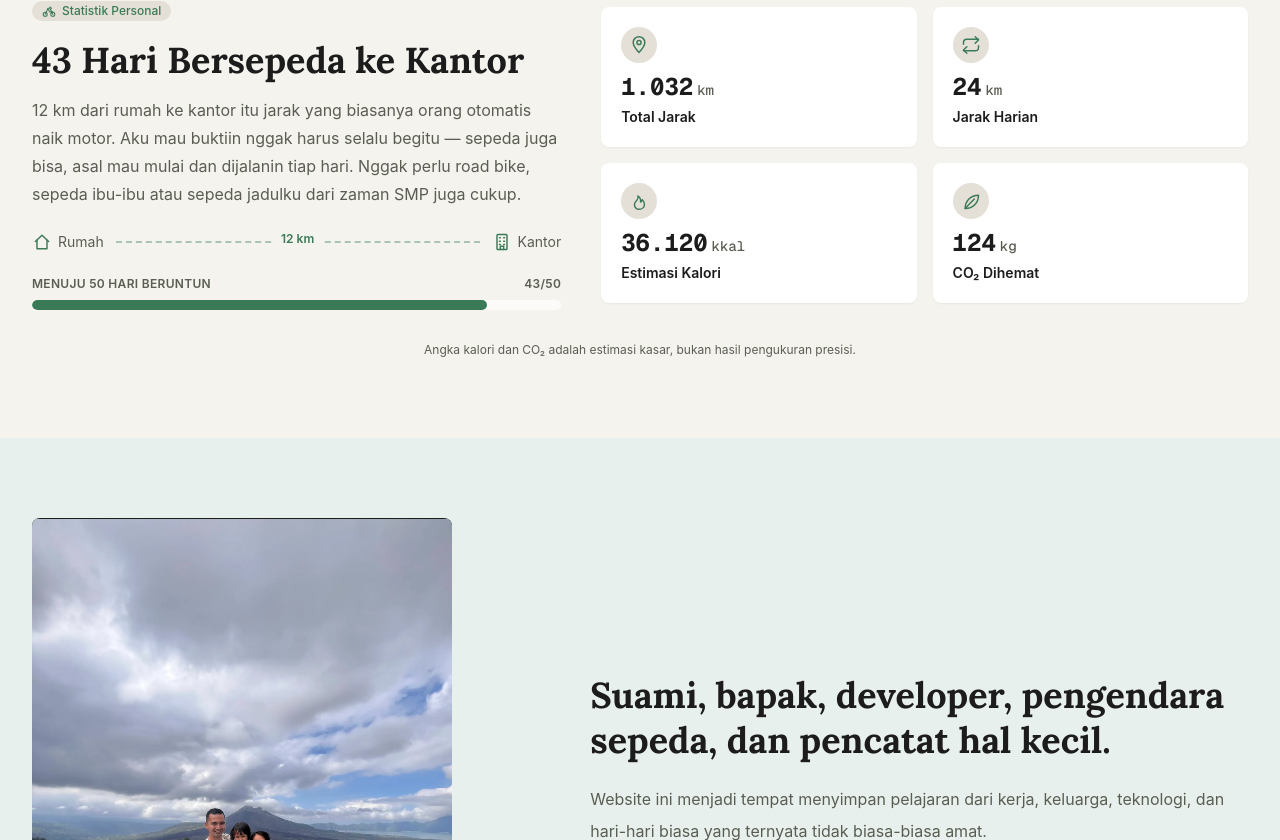
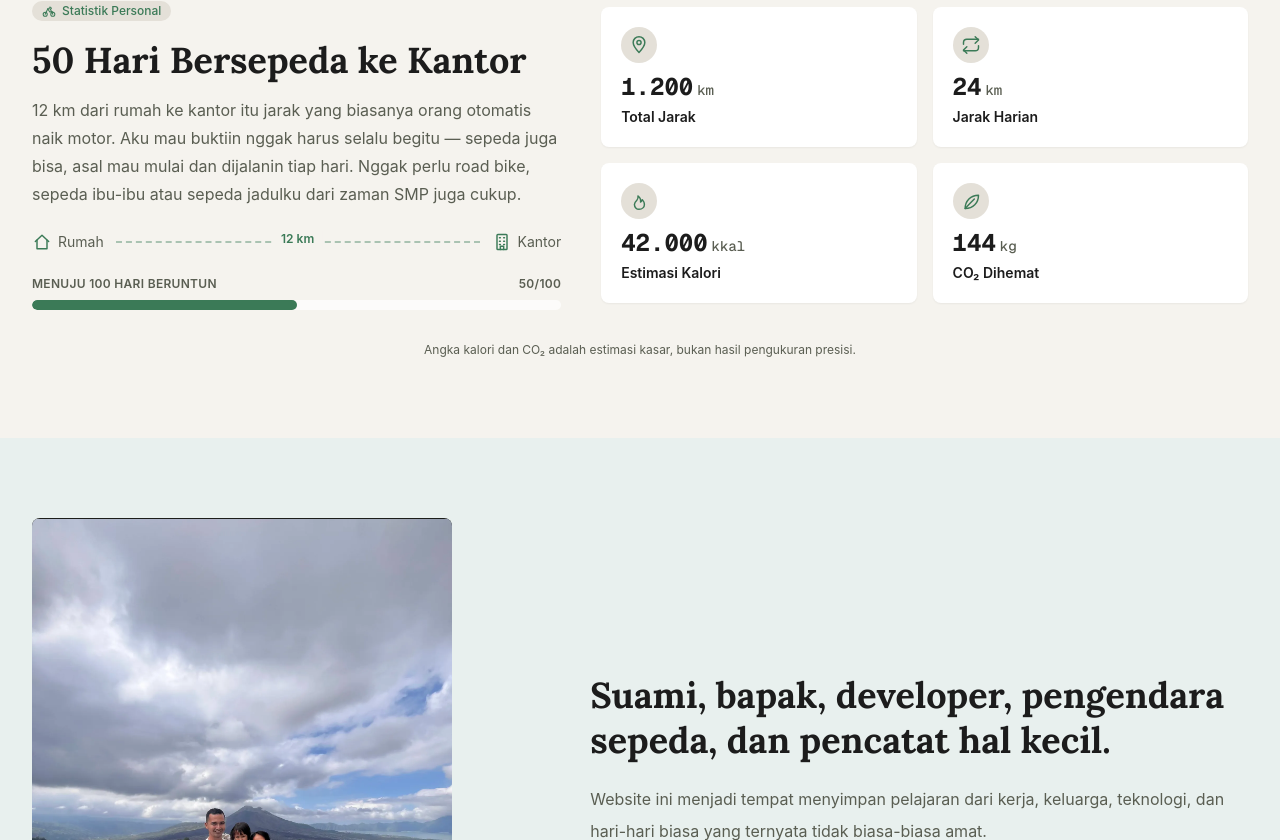
Before and after one commit to detautama/detautama.github.io, a Next.js app: page / in a window 1280 px wide. Shown: the part 2699-3539 px from the top of the page. Built offline with nearby package versions, Linux system fonts and the light colour scheme.

Commit message:
content: update total sepedaan jadi 50 hari

```diff
--- a/app/components/HomeContent.tsx
+++ b/app/components/HomeContent.tsx
@@ -125,7 +125,7 @@ const directionCards = [
   },
 ];
 
-const CYCLING_STREAK_DAYS = 43;
+const CYCLING_STREAK_DAYS = 50;
 const CYCLING_ONE_WAY_KM = 12;
 const CYCLING_DAILY_KM = CYCLING_ONE_WAY_KM * 2;
 const CYCLING_TOTAL_KM = CYCLING_STREAK_DAYS * CYCLING_DAILY_KM;
```
